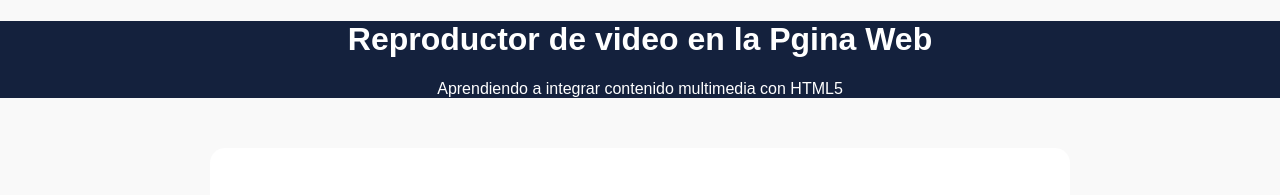
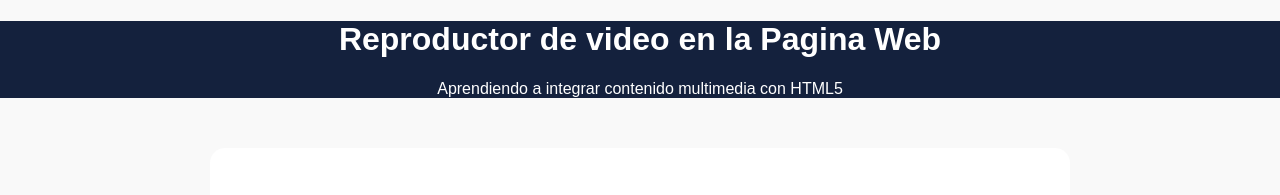
Before and after one commit to CherryRuby117/video-practica, a plain HTML site: page index.html in a window 1280 px wide. Shown: the top 195 px of the page. Drawn offline with Linux system fonts and the light colour scheme.

Commit message:
Update index.html

```diff
--- a/index.html
+++ b/index.html
@@ -8,7 +8,7 @@
 </head>
 <body>
  <header>
-  <h1>Reproductor de video en la Pgina Web</h1>
+  <h1>Reproductor de video en la Pagina Web</h1>
   <p>Aprendiendo a integrar contenido multimedia con HTML5</p>
  </header>
 
@@ -24,4 +24,5 @@
   <p>© 2025 Practica desarrollada en Sublime Text</p>
  </footer>
 </body>
+
 </html>
```
